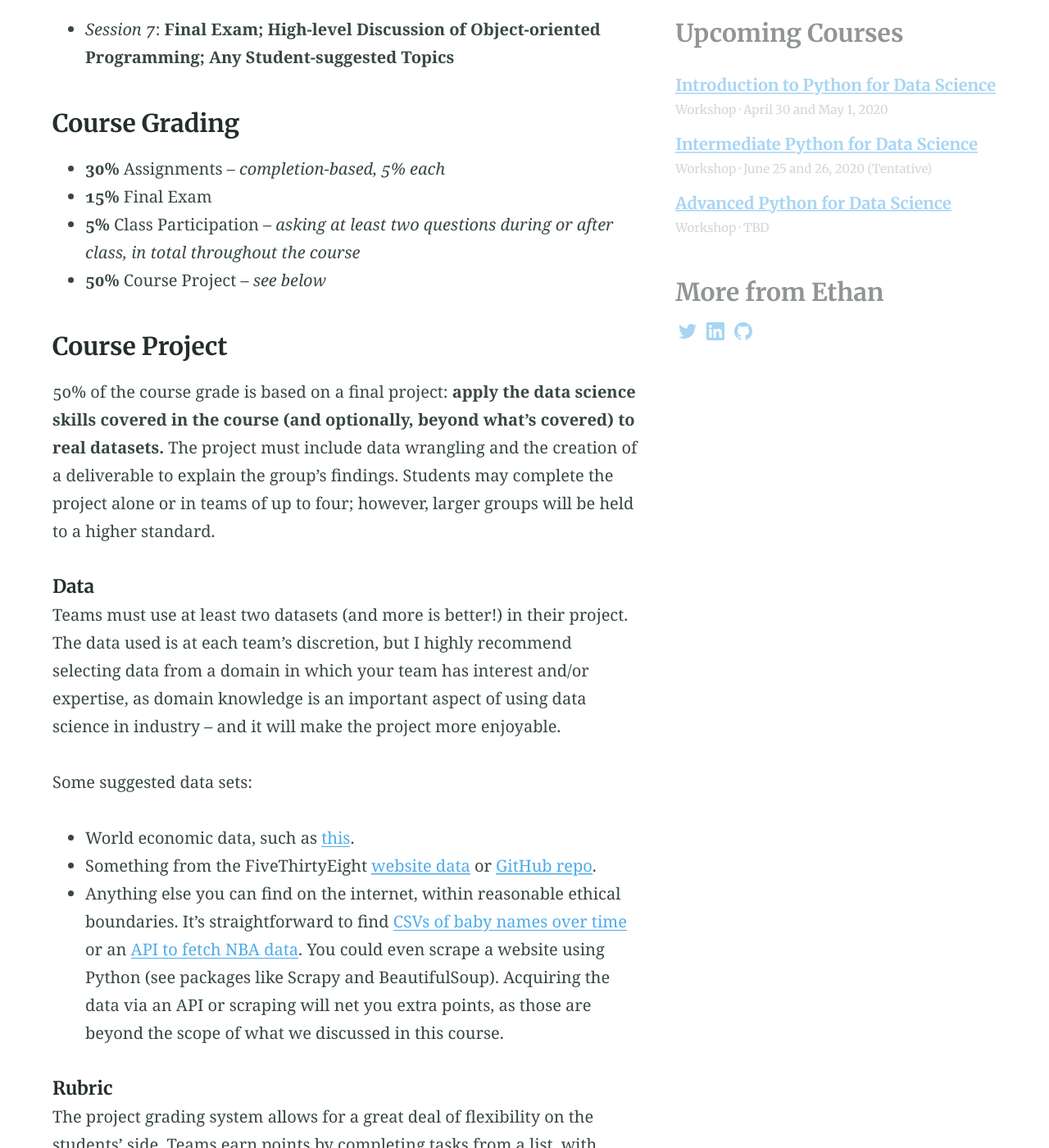
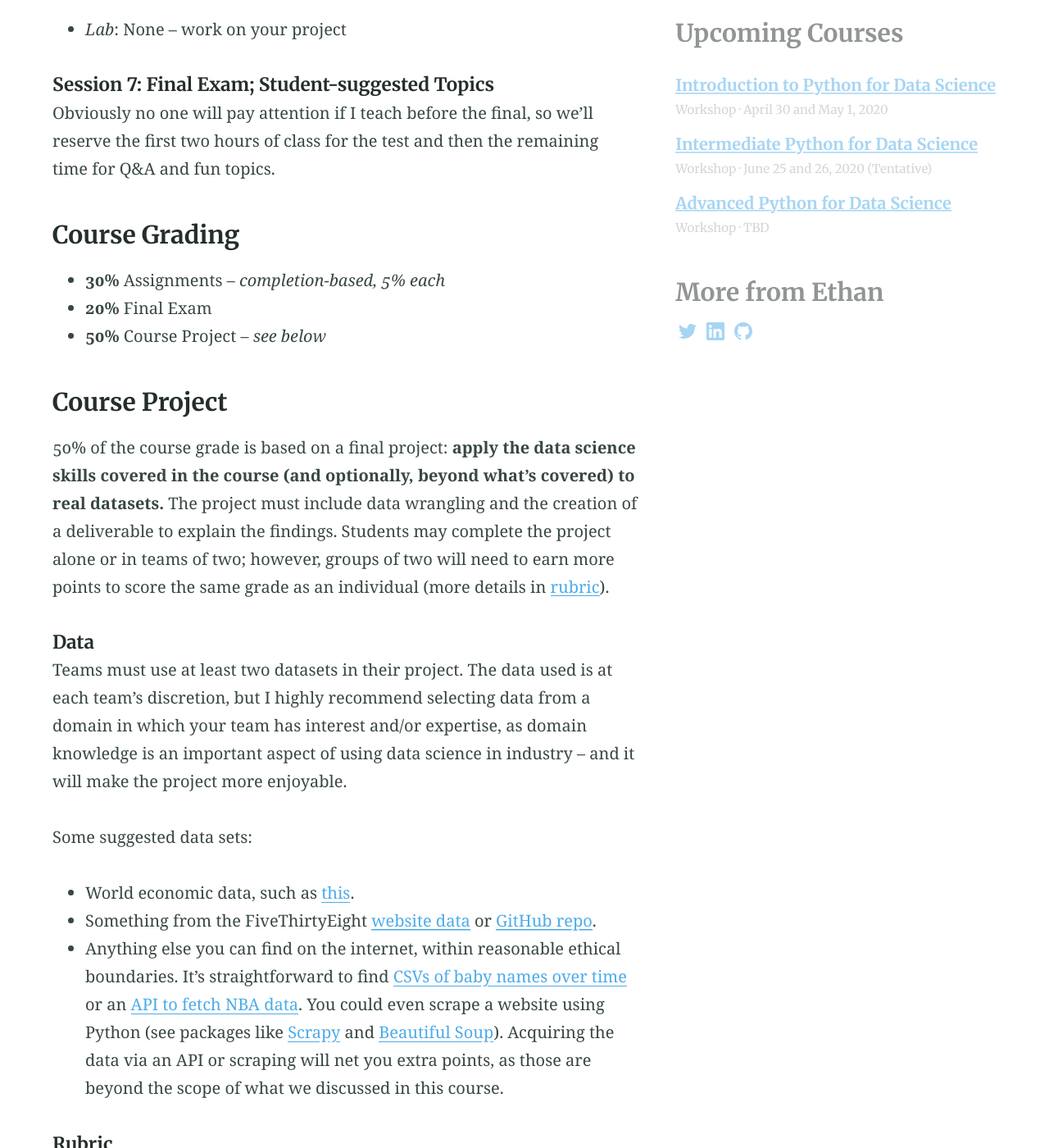
Before and after one commit to eswan18/ethanswan.com, a Jekyll site: the page built from courses/pages/python-for-ds-course.md, in a window 1280 px wide and 1400 px high, scrolled down 3478 px. Shown: the whole window at 82% size. Built offline with Jekyll 4.4.1, drawn with Linux system fonts in a browser that asks for light colours; some of the changed text lies outside the part shown.

Commit message:
Update python-for-ds course page for spring 2020

```diff
--- a/courses/pages/python-for-ds-course.md
+++ b/courses/pages/python-for-ds-course.md
@@ -9,7 +9,7 @@
 If you are looking for information on the associated bootcamp, click [here](/courses/pages/python-for-ds-bootcamp).
 
 ### Links
-[Lecture Slides](https://www.dropbox.com/sh/5hwwqbfx3fep4z5/AADMJTxKB0_ZmSBnt8s8GDaOa?dl=0) | [Labs](https://www.dropbox.com/sh/qyob4c7lmmwlvxo/AADs0aIMezKmE_BTsuk6TbH1a?dl=0) | [Lab Solutions](https://github.com/uc-python/python-for-ds-course/tree/master/lab_solutions)
+[Lecture Slides](https://www.dropbox.com/sh/5hwwqbfx3fep4z5/AADMJTxKB0_ZmSBnt8s8GDaOa?dl=0) | [Labs](https://www.dropbox.com/sh/qyob4c7lmmwlvxo/AADs0aIMezKmE_BTsuk6TbH1a?dl=0) | [Lab Solutions](https://github.com/uc-python/python-for-ds-course/tree/spring-2020/lab_solutions)
 
 ### Page Contents<br>
 [Objectives](#primary-objectives)<br>
@@ -42,45 +41,57 @@
 Class sessions will be structured as 110 minutes of lecture, a 10-minute break, and 110 minutes of lab.
 Additional breaks will be given if time permits.
 
-- *Session 1*: **Refresher on Python and DataFrames**
-  - *Supplemental Reading*: [The Python Data Science Handbook, starting at the beginning of Chapter 3 up to and including the "Pivot Tables" section](https://jakevdp.github.io/PythonDataScienceHandbook/03.00-introduction-to-pandas.html)
-- *Session 2*: **Importing and Exporting Beyond CSVs; Grouping and Reshaping**
-  - *Supplemental Reading*: Refer to Session 1 reading
-- *Session 3*: **Control Flow; Functions; the `DataFrame.apply` Method**
-  - *Supplemental Reading*:
-    - Conditionals: [How to Think Like a Computer Scientist, Sections 5.1-5.8](http://openbookproject.net/thinkcs/python/english3e/conditionals.html)
-    - Iteration: [How to Think Like a Computer Scientist, Sections 7.1-7.4](http://openbookproject.net/thinkcs/python/english3e/iteration.html)
-    - Functions: [How to Think Like a Computer Scientist, Chapter 4](http://openbookproject.net/thinkcs/python/english3e/functions.html)
-- *Session 4*: **Visualization with Seaborn and Matplotlib**
-  - *Supplemental Reading*: [The Python Data Science Handbook, Chapter 4](https://jakevdp.github.io/PythonDataScienceHandbook/04.00-introduction-to-matplotlib.html)
-- *Session 5*: **Modeling and Feature Engineering**
-  - *Supplemental Reading*: [The Python Data Science Handbook, Chapter 5](https://jakevdp.github.io/PythonDataScienceHandbook/05.00-machine-learning.html)
-- *Session 6*: **Version Control with Git and GitHub; High-level Discussion of Python Packaging and APIs** (as time allows)
-  - *Supplemental Reading*:
-    - Version Control: [Atlassian's Explanation of Version Control](https://www.atlassian.com/git/tutorials/what-is-version-control)
-    - Git: [The "Version Control with Git" section of Atlassian's Explanation of Git](https://www.atlassian.com/git/tutorials/what-is-git#version-control-with-git)
-- *Session 7*: **Final Exam; High-level Discussion of Object-oriented Programming; Any Student-suggested Topics**
+##### Session 1: Refresher on Python and DataFrames
+- *Supplemental Reading*: [The Python Data Science Handbook, starting at the beginning of Chapter 3 up to and including the "Pivot Tables" section](https://jakevdp.github.io/PythonDataScienceHandbook/03.00-introduction-to-pandas.html)
+- *Lab*: Lab 01, Lab 02
+
+##### Session 2: Importing and Exporting Beyond CSVs; Grouping and Reshaping
+- *Supplemental Reading*: Refer to Session 1 reading
+- *Lab*: Lab 04, Lab 05, Lab 06
+
+##### Session 3: Control Flow; Functions; the `DataFrame.apply` Method
+- *Supplemental Reading*:
+  - Conditionals: [How to Think Like a Computer Scientist, Sections 5.1-5.8](http://openbookproject.net/thinkcs/python/english3e/conditionals.html)
+  - Iteration: [How to Think Like a Computer Scientist, Sections 7.1-7.4](http://openbookproject.net/thinkcs/python/english3e/iteration.html)
+  - Functions: [How to Think Like a Computer Scientist, Chapter 4](http://openbookproject.net/thinkcs/python/english3e/functions.html)
+- *Lab*: Lab 07, Lab 08, Lab 09
+
+##### Session 4: Visualization with Seaborn and Matplotlib
+- *Supplemental Reading*: [The Python Data Science Handbook, Chapter 4](https://jakevdp.github.io/PythonDataScienceHandbook/04.00-introduction-to-matplotlib.html)
+- *Lab*: Lab 10
+
+##### Session 5: Modeling and Feature Engineering
+- *Supplemental Reading*: [The Python Data Science Handbook, Chapter 5](https://jakevdp.github.io/PythonDataScienceHandbook/05.00-machine-learning.html)
+- *Lab*: Lab 11
+
+##### Session 6: Version Control with Git and GitHub; High-level Discussion of Python Packaging and APIs** (as time allows)
+- *Supplemental Reading*:
+  - Version Control: [Atlassian's Explanation of Version Control](https://www.atlassian.com/git/tutorials/what-is-version-control)
+  - Git: [The "Version Control with Git" section of Atlassian's Explanation of Git](https://www.atlassian.com/git/tutorials/what-is-git#version-control-with-git)
+- *Lab*: None -- work on your project
+
+##### Session 7: Final Exam; Student-suggested Topics
+Obviously no one will pay attention if I teach before the final, so we'll reserve the first two hours of class for the test and then the remaining time for Q&A and fun topics.
 
 ### Course Grading
 - **30%** Assignments -- *completion-based, 5% each*
-- **15%** Final Exam
-- **5%** Class Participation -- *asking at least two questions during or after class, in total throughout the course*
+- **20%** Final Exam
 - **50%** Course Project -- *see below*
 
 ### Course Project
 50% of the course grade is based on a final project: **apply the data science skills covered in the course (and optionally, beyond what's covered) to real datasets.**
-The project must include data wrangling and the creation of a deliverable to explain the group's findings.
-Students may complete the project alone or in teams of up to four;
-however, larger groups will be held to a higher standard.
+The project must include data wrangling and the creation of a deliverable to explain the findings.
+Students may complete the project alone or in teams of two;
+however, groups of two will need to earn more points to score the same grade as an individual (more details in [rubric](/courses/rubrics/python-for-ds-course-final-project)).
 
 ##### Data
-Teams must use at least two datasets (and more is better!) in their project.
+Teams must use at least two datasets in their project.
 The data used is at each team's discretion, but I highly recommend selecting data from a domain in which your team has interest and/or expertise, as domain knowledge is an important aspect of using data science in industry -- and it will make the project more enjoyable.
 
 Some suggested data sets:
 - World economic data, such as [this](https://data.worldbank.org/indicator/NY.GDP.MKTP.KD.ZG?view=chart).
 - Something from the FiveThirtyEight [website data](https://data.fivethirtyeight.com) or [GitHub repo](https://github.com/fivethirtyeight/data).
-- Anything else you can find on the internet, within reasonable ethical boundaries. It's straightforward to find [CSVs of baby names over time](https://github.com/hadley/data-baby-names/blob/master/baby-names.csv) or an [API to fetch NBA data](https://github.com/swar/nba_api). You could even scrape a website using Python (see packages like Scrapy and BeautifulSoup). Acquiring the data via an API or scraping will net you extra points, as those are beyond the scope of what we discussed in this course.
+- Anything else you can find on the internet, within reasonable ethical boundaries. It's straightforward to find [CSVs of baby names over time](https://github.com/hadley/data-baby-names/blob/master/baby-names.csv) or an [API to fetch NBA data](https://github.com/swar/nba_api). You could even scrape a website using Python (see packages like [Scrapy](https://scrapy.org) and [Beautiful Soup](https://www.crummy.com/software/BeautifulSoup/bs4/doc/)). Acquiring the data via an API or scraping will net you extra points, as those are beyond the scope of what we discussed in this course.
 
 ##### Rubric
 The project grading system allows for a great deal of flexibility on the students' side.
```
Also changed, not shown: other parts of courses/pages/python-for-ds-course.md (+5 -6 lines).
